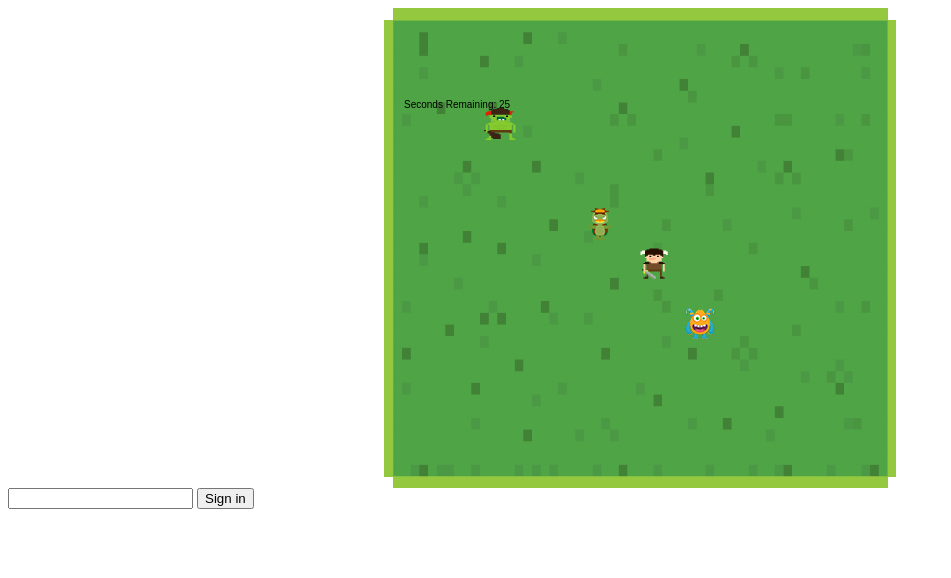
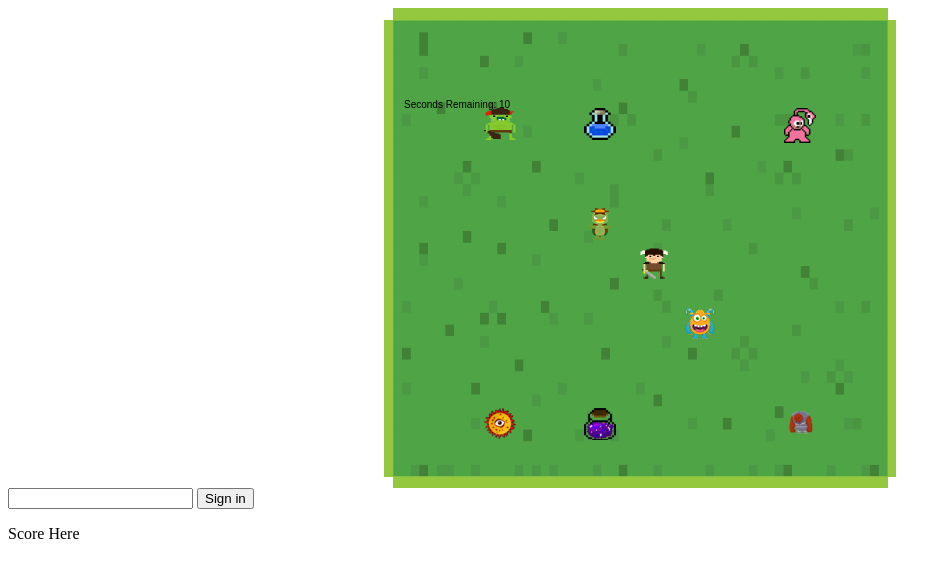
Before and after one commit to namnhat1110/Day2.5-Monstercactch, a plain HTML site: page index.html in a window 1280 px wide. Shown: the whole page, without its empty margins (0-951 px from the left). Drawn offline with Linux system fonts and the light colour scheme.

Commit message:
try add some features

```diff
--- a/game.js
+++ b/game.js
@@ -27,11 +27,21 @@ let bg = {};
  *
  */
 
+ var lives = 3;
+
 let hero = { x: canvas.width / 2, y: canvas.height / 2 };
 let monsters = [
 	{ x: 100, y: 100 },
 	{ x: 200, y: 200 },
 	{ x: 300, y: 300 },
+	{ x: 400, y: 400 },
+	{ x: 400, y: 100 },
+	{ x: 100, y: 400 },
+];
+
+let potion = [
+	{ x: 200, y: 100 },
+	{ x: 200, y: 400 },
 ];
 
 
@@ -40,18 +50,14 @@ let monsters = [
 const applicationState = {
 	isGameOver: false,
 	currentUser: '',
-	highScore: {
-		score: 0,
-		user: '',
-		date: '',
-	},
+	highScore: '123',
 	gameHistory: [{ user: '', score: 0, date: '' }],
 };
 
-console.log({applicationState});
+console.log({ applicationState });
 
 let startTime = Date.now();
-const SECONDS_PER_ROUND = 30;
+const SECONDS_PER_ROUND = 15;
 let elapsedTime = 0;
 
 function loadImages() {
@@ -76,6 +82,15 @@ function loadImages() {
 			monster.ready = true;
 		};
 		monster.image.src = `images/monster_${i + 1}.png`;
+	});
+
+	potion.forEach((potion, i) => {
+		potion.image = new Image();
+		potion.image.onload = function () {
+			// show the potion image
+			potion.ready = true;
+		};
+		potion.image.src = `images/potion_${i + 1}.png`;
 	});
 }
 
@@ -125,7 +140,16 @@ function randomlyPlace(axis) {
  */
 let update = function () {
 	// Update the time.
+	var finish = false
+
 	elapsedTime = Math.floor((Date.now() - startTime) / 1000);
+
+	if (elapsedTime <= 0) {
+		finish = true
+		monsterReady=false;
+     	heroReady=false;
+
+	}
 
 	if (keysPressed['ArrowUp']) {
 		hero.y -= 5;
@@ -140,6 +164,22 @@ let update = function () {
 		hero.x += 5;
 	}
 
+	const offcanvasleft = hero.x <= 0
+	const offcanvasright = hero.x >= canvas.width
+	if(offcanvasleft){
+		hero.x = canvas.width
+	} else if(offcanvasright){
+		hero.x = 0
+	}
+
+	const offcanvastop = hero.y <=0
+	const offcanvasbot = hero.y >= canvas.height
+	if(offcanvastop){
+		hero.y = canvas.height
+	} else if(offcanvasbot){
+		hero.y = 0
+	}
+
 	// Check if player and monster collided. Our images
 	// are 32 pixels big.
 	monsters.forEach((monster) => {
@@ -152,15 +192,43 @@ let update = function () {
 			monster.x = randomlyPlace('x');
 			monster.y = randomlyPlace('y');
 			applicationState.highScore.score++
+			applicationState.gameHistory.score++
 			console.log({applicationState})
 		}
 	});
+
+	potion.forEach((potion) => {
+		const potionCaughtbyHero =
+			hero.x <= potion.x + 32 &&
+			potion.x <= hero.x + 32 &&
+			hero.y <= potion.y + 32 &&
+			potion.y <= hero.y + 32;
+		if (potionCaughtbyHero) {
+			potion.x = randomlyPlace('x');
+			potion.y = randomlyPlace('y');
+			// hero.y -= 20;
+			// hero.y += 20;
+			// hero.x -= 20;
+			// hero.x += 20;
+		}
+	});
+
+
 };
+
+function drawLives() {
+    ctx.font = "16px Arial";
+    ctx.fillStyle = "#black";
+    ctx.fillText("Lives: "+lives, canvas.width/3, canvas.height/3);
+}
+
 
 /**
  * This function, render, runs as often as possible.
  */
 function render() {
+
+
 	if (bg.ready) {
 		ctx.drawImage(bg.image, 0, 0);
 	}
@@ -172,7 +240,14 @@ function render() {
 			ctx.drawImage(monster.image, monster.x, monster.y);
 		}
 	});
+	potion.forEach((potion) => {
+		if (potion.ready) {
+			ctx.drawImage(potion.image, potion.x, potion.y);
+		}
+	});
+
 	ctx.fillText(`Seconds Remaining: ${SECONDS_PER_ROUND - elapsedTime}`, 20, 100);
+
 }
 
 /**
@@ -180,7 +255,9 @@ function render() {
  * update (updates the state of the game, in this case our hero and monster)
  * render (based on the state of our game, draw the right things)
  */
+
 function main() {
+
 	update();
 	render();
 	// Request to do this again ASAP. This is a special method
@@ -194,7 +271,7 @@ var w = window;
 requestAnimationFrame = w.requestAnimationFrame || w.webkitRequestAnimationFrame || w.msRequestAnimationFrame || w.mozRequestAnimationFrame;
 
 
-document.getElementById("sign-in").addEventListener('click', function(){
+document.getElementById("sign-in").addEventListener('click', function () {
 	console.log('click')
 	applicationState.currentUser = document.getElementById("username").value
 	document.getElementById("username").value = ''
@@ -203,23 +280,23 @@ document.getElementById("sign-in").addEventListener('click', function(){
 	document.getElementById("signin-form").style.display = 'none'
 	document.getElementById("signout-form").style.display = 'block'
 	document.getElementById('username-prompt').innerHTML = applicationState.currentUser
-	console.log({applicationState})
+	console.log({ applicationState })
 });
 
-document.getElementById("sign-out").addEventListener('click', function(){
+document.getElementById("sign-out").addEventListener('click', function () {
 
 	localStorage.removeItem('User')
 
 	document.getElementById("signout-form").style.display = 'none'
 	document.getElementById("signin-form").style.display = 'block'
 	document.getElementById('username-prompt').innerHTML = applicationState.currentUser
-	console.log({applicationState})
+	console.log({ applicationState })
 });
 
-function checkifloggedin(){
+function checkifloggedin() {
 	const username = localStorage.getItem('User');
-	console.log({username});
-	if(username){
+	console.log({ username });
+	if (username) {
 		document.getElementById("signin-form").style.display = 'none';
 		document.getElementById("username-prompt").innerHTML = applicationState.currentUser
 		document.getElementById("signout-form").style.display = 'block'
@@ -228,6 +305,18 @@ function checkifloggedin(){
 
 
 
+function displayscore() {
+	applicationState.highScore = document.getElementById("score-board").value
+	document.getElementById("score-board").value = ''
+	localStorage.setItem('Myscore', applicationState.highScore)
+
+	console.log({applicationState})
+	const scores = localStorage.getItem('Myscore')
+	document.getElementById("display").innerHTML = scores;
+  }
+
+// var scores = localStorage.getItem('Myscore', applicationState.highScore)
+
 // Let's play this game!
 loadImages();
 setupKeyboardListeners();
--- a/index.html
+++ b/index.html
@@ -1,24 +1,31 @@
 <!DOCTYPE html>
 <html lang="en">
+
 <head>
 	<meta charset="utf-8" />
 	<link rel="stylesheet" href="style.css" />
 	<title>Best Game Ever!</title>
 </head>
+
 <body>
 	<div id="canvas"></div>
 	<div id="signin-form">
 		<input type="text" id="username">
-			<button id= "sign-in"> Sign in</button>
+		<button id="sign-in"> Sign in</button>
 
 	</div>
 
 	<div id="signout-form">
-			<input id="username-prompt">
-			<button id= "sign-out"> Sign out</button>
+		<p id="username-prompt"></p>
+		<button id="sign-out"> Sign out</button>
 
+	</div>
+
+	<div id="score-board">
+		<p id="display">Score Here</p>
 	</div>
 
 	<script src="game.js"></script>
 </body>
+
 </html>
```
Also changed, not shown: alien_pixel10-512.png (added), images/monster_4.png (added), images/monster_5.png (added), images/monster_6.png (added), images/potion_1.png (added), images/potion_2.png (added), monster_5.png (added). Lines whose indentation alone changed are shown as unchanged.
